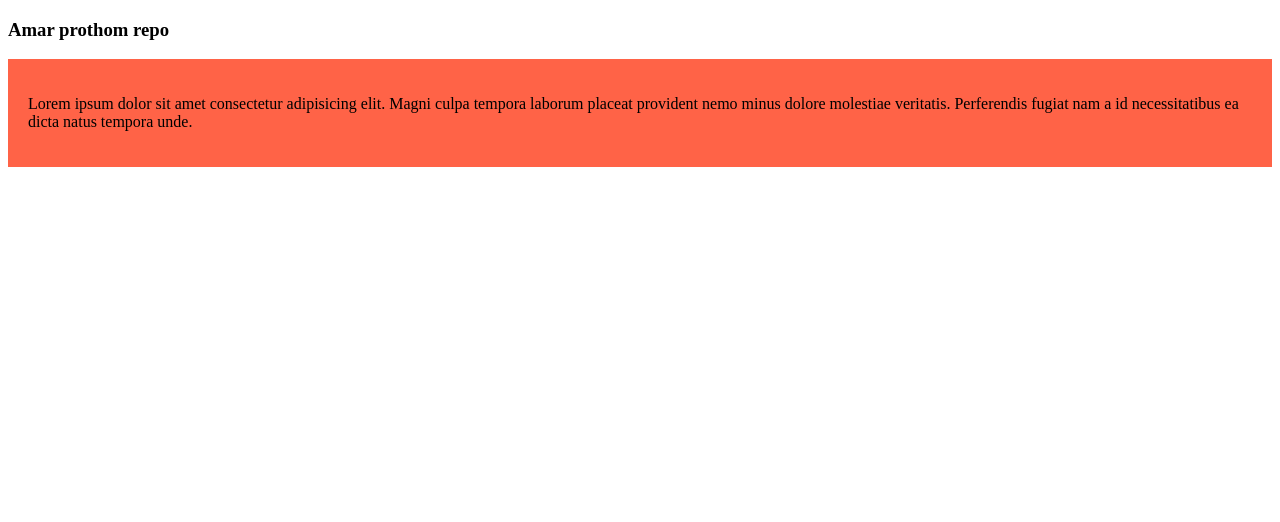
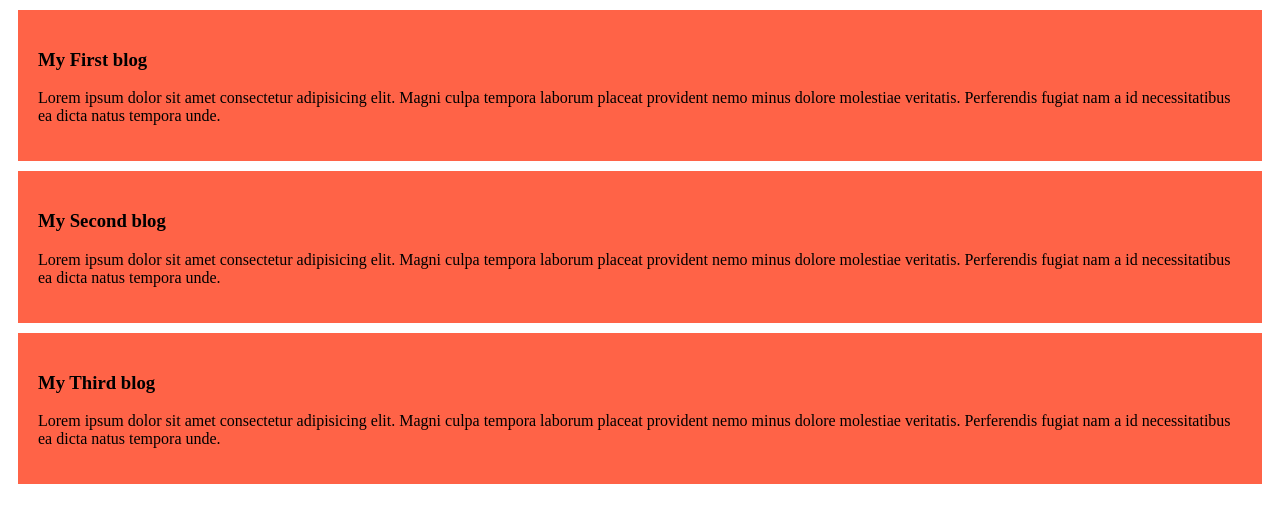
Before and after one commit to Jobaer-Islam/web-repo, a plain HTML site: page index.html in a window 1280 px wide. Drawn offline with Linux system fonts and the light colour scheme.

Commit message:
added second and third blog

```diff
--- a/index.html
+++ b/index.html
@@ -7,8 +7,16 @@
     <link rel="stylesheet" href="styles/blog.css">
 </head>
 <body>
-    <h3>Amar prothom repo</h3>
     <div>
+        <h3>My First blog</h3>
+        <p>Lorem ipsum dolor sit amet consectetur adipisicing elit. Magni culpa tempora laborum placeat provident nemo minus dolore molestiae veritatis. Perferendis fugiat nam a id necessitatibus ea dicta natus tempora unde.</p>
+    </div>
+    <div>
+        <h3>My Second blog</h3>
+        <p>Lorem ipsum dolor sit amet consectetur adipisicing elit. Magni culpa tempora laborum placeat provident nemo minus dolore molestiae veritatis. Perferendis fugiat nam a id necessitatibus ea dicta natus tempora unde.</p>
+    </div>
+    <div>
+        <h3>My Third blog</h3>
         <p>Lorem ipsum dolor sit amet consectetur adipisicing elit. Magni culpa tempora laborum placeat provident nemo minus dolore molestiae veritatis. Perferendis fugiat nam a id necessitatibus ea dicta natus tempora unde.</p>
     </div>
 </body>
--- a/styles/blog.css
+++ b/styles/blog.css
@@ -1,4 +1,5 @@
 div{
     background-color: tomato;
     padding: 20px;
+    margin: 10px;
 }
```
